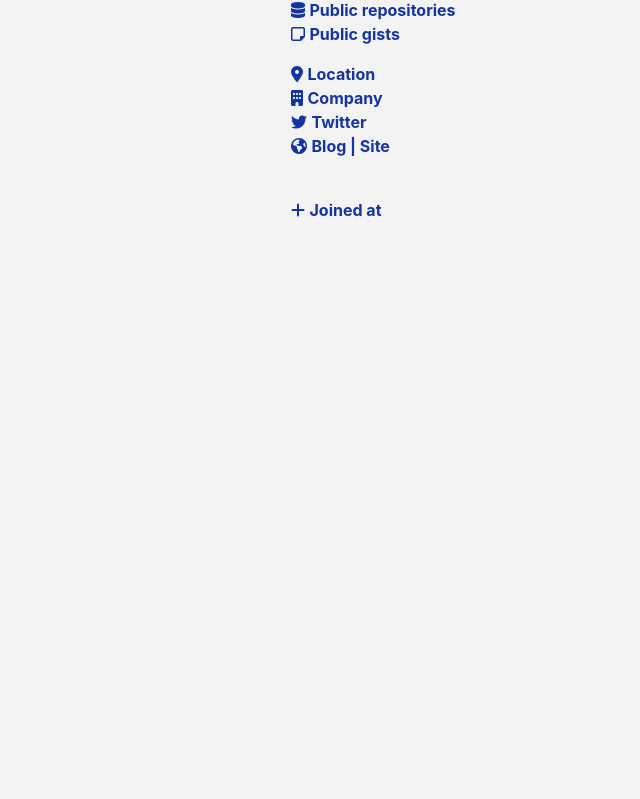
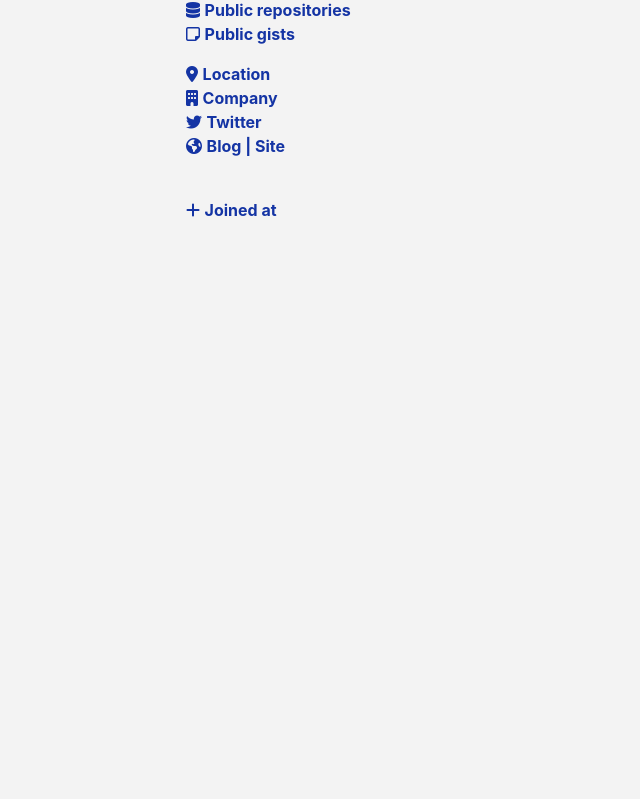
Before and after one commit to BlackIQ/UG-Search, a Flask app: template app/templates/user.html in a window 1280 px wide. Shown: the top 799 px of the page, without its empty margins (364-1004 px from the left). Run offline with Flask 2, Linux system fonts and the light colour scheme; the template is opened without the code that fills it, so the values that code supplies are empty; some libraries are stand-ins or nearby versions.

Commit message:
Fixing image area

```diff
--- a/app/static/main.css
+++ b/app/static/main.css
@@ -35,6 +35,7 @@
 }
 
 .img {
+    text-align: center;
     max-width: 100%;
     height: auto;
     border-radius: 50%;
--- a/app/templates/user.html
+++ b/app/templates/user.html
@@ -20,10 +20,10 @@
                     </div>
                     <br>
                 </div>
-                <div class="col-md-2">
+                <div class="col-md-1">
                     <br>
                 </div>
-                <div class="col-md-6">
+                <div class="col-md-7">
                     <div class="introdet">
                         <h3 class="text">{{ user['name'] }}</h3>
                         <br>
```
